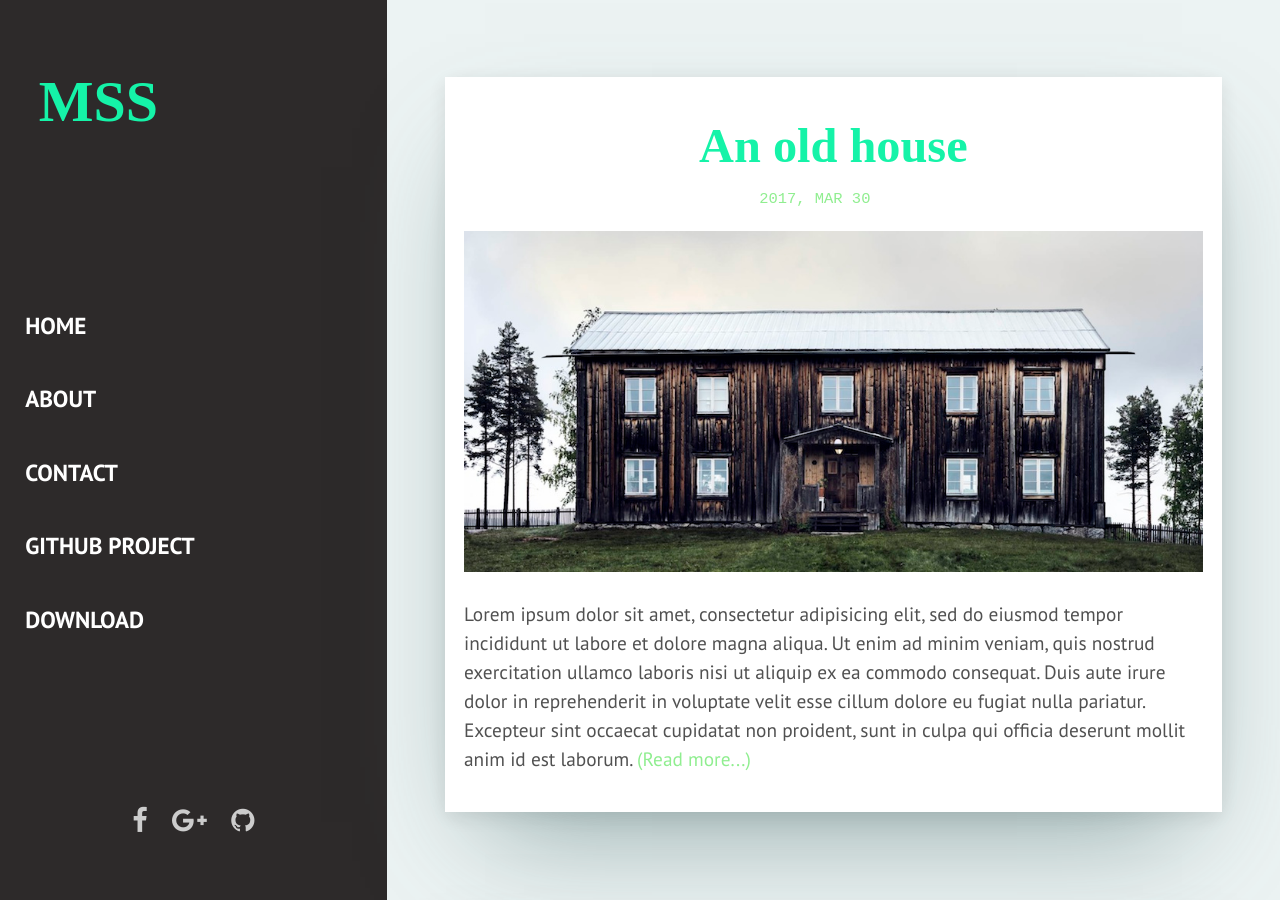
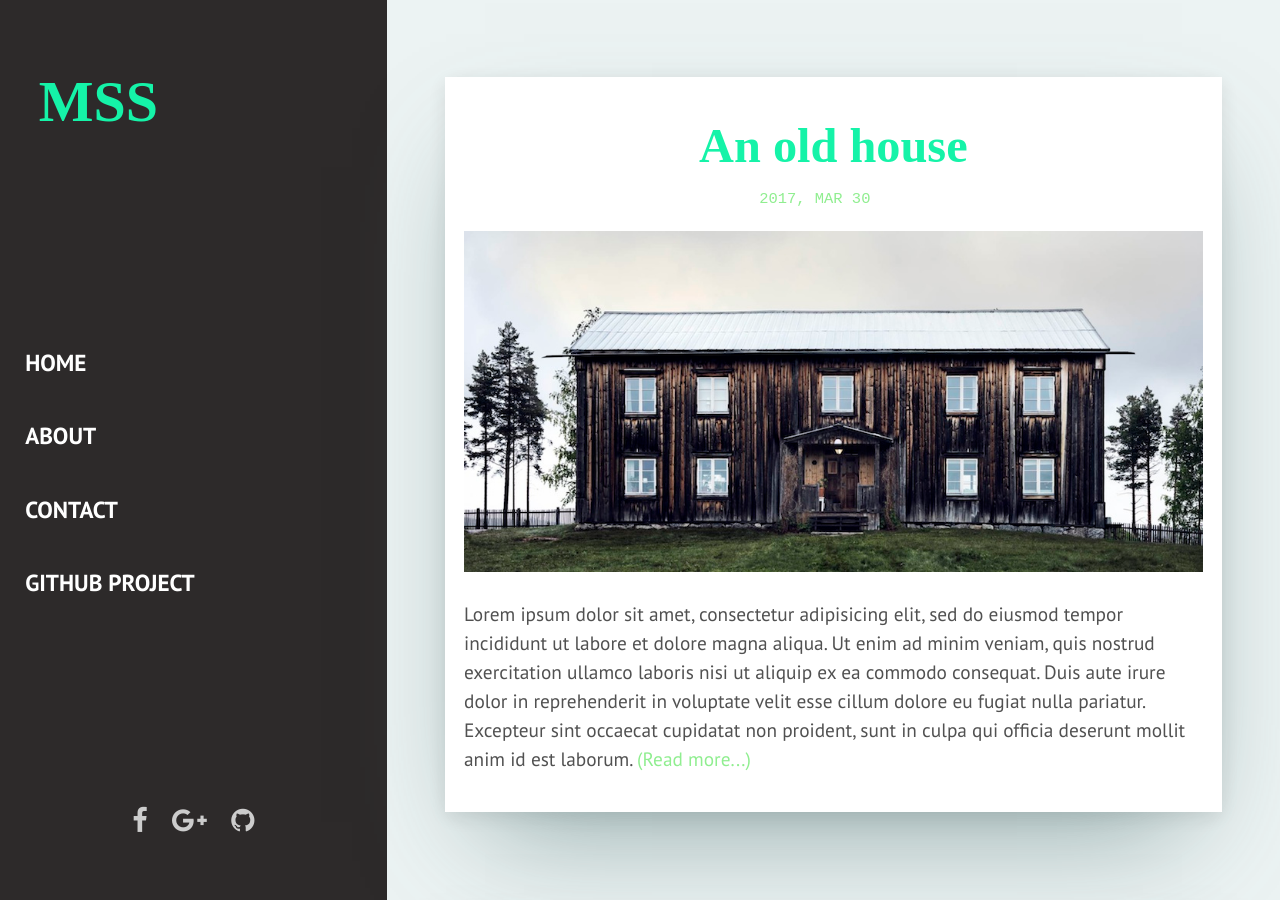
Before and after one commit to matthijsstender/matthijsstender.github.io, a Jekyll site: the page built from index.html, in a window 1280 px wide and 900 px high. Built offline with Jekyll 4.4.1, drawn with Linux system fonts in a browser that asks for light colours; some web fonts are replaced; the list of posts is cut into pages by our own code.

Commit message:
comment out download sidebar

```diff
--- a/_includes/sidebar.html
+++ b/_includes/sidebar.html
@@ -10,7 +10,7 @@
       <li class="menu-items"><a class="menu-links" href="{{site.baseurl}}/about/">About</a></li>
       <li class="menu-items"><a class="menu-links" href="{{site.baseurl}}/contact/">Contact</a></li>
       <li class="menu-items"><a class="menu-links" href="https://github.com/matthijsstender/matthijsstender.github.io">Github project</a></li>
-      <li class="menu-items"><a class="menu-links" href="https://github.com/artemsheludko/fresh/archive/master.zip">Download</a></li>
+      <!-- <li class="menu-items"><a class="menu-links" href="https://github.com/artemsheludko/fresh/archive/master.zip">Download</a></li> -->
     </menu>
 
     <div class="sidebar-social">
```
